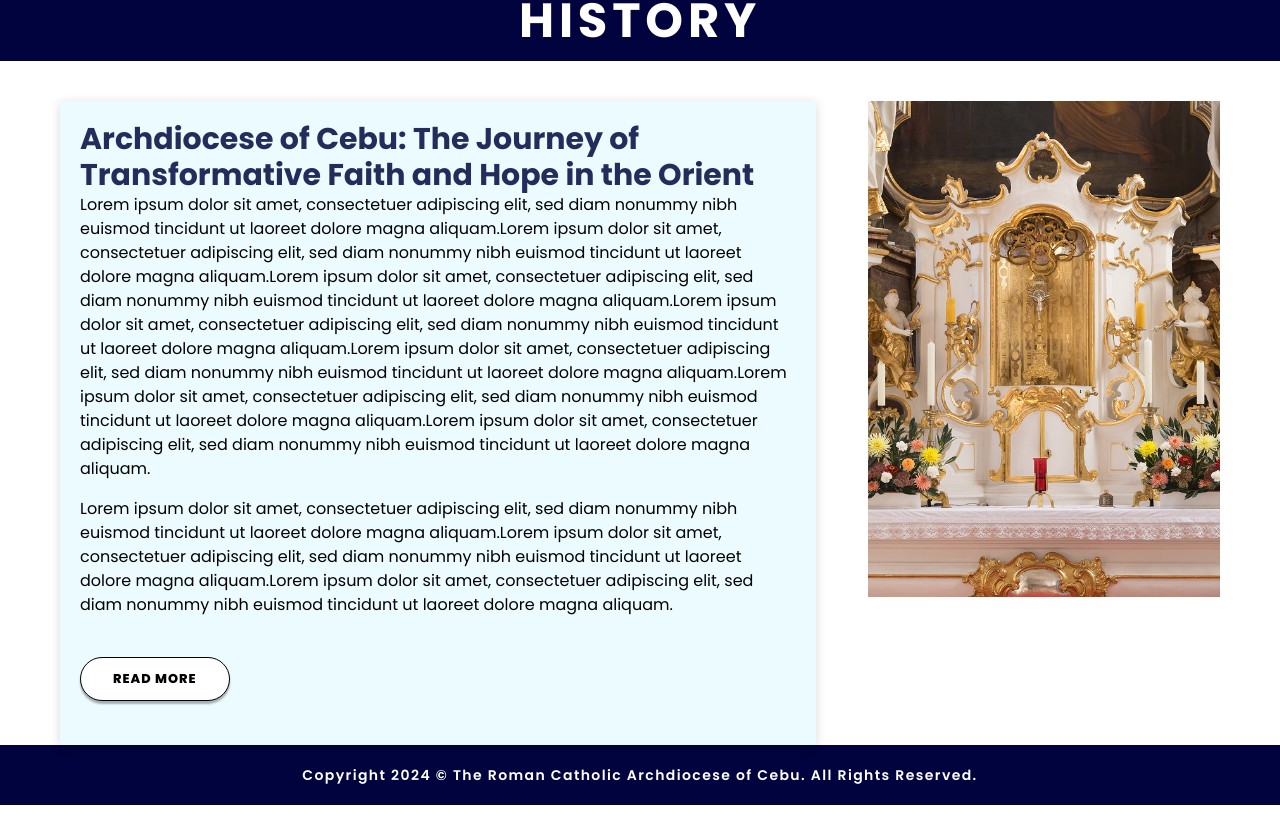
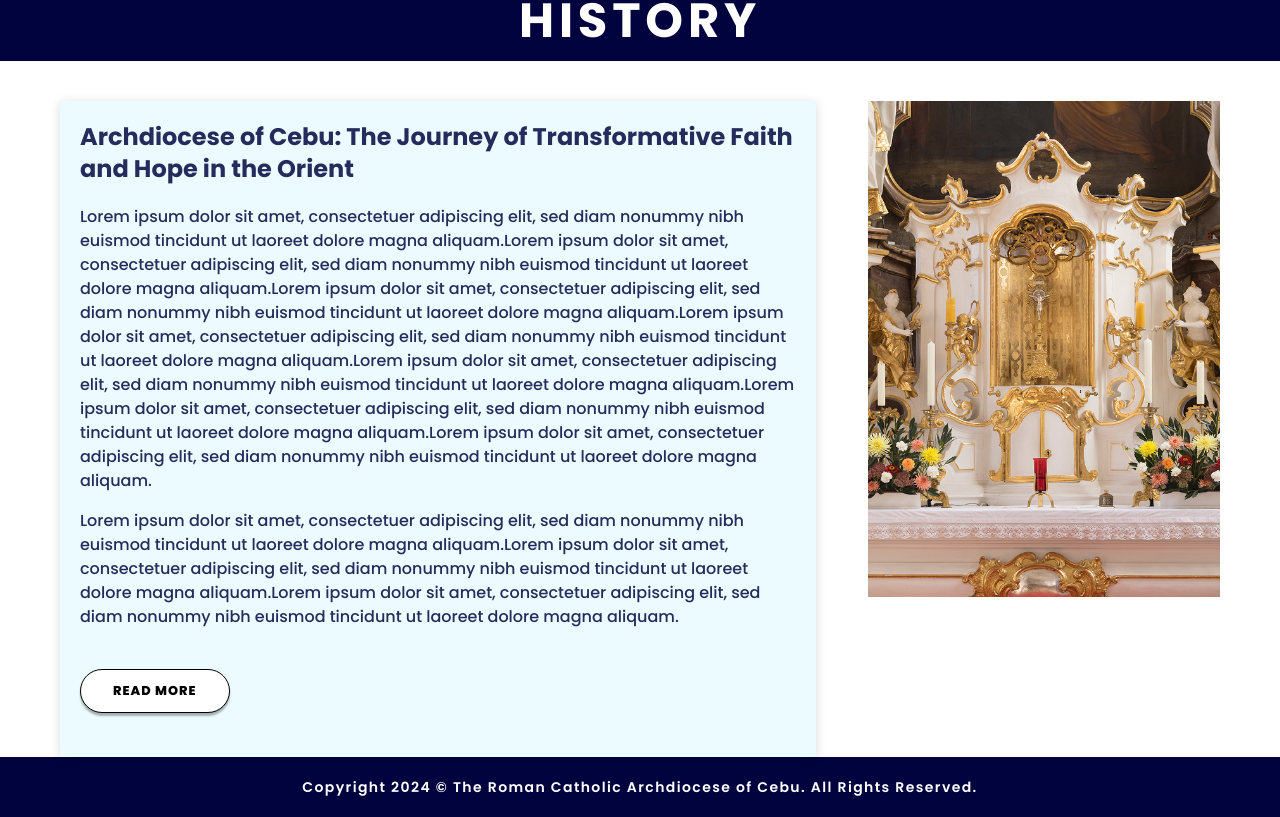
Before and after one commit to Celian4862/cadcomm, a Next.js app: page / in a window 1280 px wide. Shown: the part 819-1636 px from the top of the page. Built offline with nearby package versions, Linux system fonts and the light colour scheme.

Commit message:
Updated page.tsx
Replaced arbitrary class styles with theme variables.

Added a margin to the h3 element.

Added colour and weight to the paragraphs within "History".

```diff
--- a/app/page.tsx
+++ b/app/page.tsx
@@ -3,14 +3,14 @@ export default function Home() {
     <>
       <div className="grid grid-cols-2 items-end">
         <div className="m-20">
-          <p className="w-100 font-bold text-[#242C5B] dark:text-[#A5B4FC]">
+          <p className="text-darker-blue w-100 font-bold dark:text-[#A5B4FC]">
             Lorem ipsum dolor sit amet, consectetuer adipiscing elit, sed diam
             nonummy nibh euismod tincidunt ut laoreet dolore magna aliquam.
           </p>
           <h1 className="pt-7 text-8xl font-black">
-            <span className="text-[#0E227A]">Finally</span>
+            <span className="text-dark-blue">Finally</span>
             <br />
-            <span className="text-[#1957C4]">500 Years!</span>
+            <span className="text-blue">500 Years!</span>
           </h1>
           <button className="mt-7">learn more</button>
         </div>
@@ -21,17 +21,17 @@ export default function Home() {
         />
       </div>
       <header>
-        <h2 className="w-full bg-[#00033d] p-4 text-center text-5xl font-bold tracking-widest text-white uppercase">
+        <h2 className="bg-darkest-blue w-full p-4 text-center text-5xl font-bold tracking-widest text-white uppercase">
           History
         </h2>
       </header>
       <div className="grid grid-cols-3 gap-x-13 px-15 pt-10">
         <div className="col-span-2 bg-[#cff6ff]/40 p-5 shadow-[black_0_2px_10px]/15">
-          <h3 className="text-3xl font-bold text-[#242C5B]">
+          <h3 className="text-darker-blue mb-5 text-2xl font-bold">
             Archdiocese of Cebu: The Journey of Transformative Faith and Hope in
             the Orient
           </h3>
-          <p>
+          <p className="text-darker-blue font-medium">
             Lorem ipsum dolor sit amet, consectetuer adipiscing elit, sed diam
             nonummy nibh euismod tincidunt ut laoreet dolore magna aliquam.Lorem
             ipsum dolor sit amet, consectetuer adipiscing elit, sed diam nonummy
@@ -47,7 +47,7 @@ export default function Home() {
             sit amet, consectetuer adipiscing elit, sed diam nonummy nibh
             euismod tincidunt ut laoreet dolore magna aliquam.
           </p>
-          <p>
+          <p className="text-darker-blue font-medium">
             Lorem ipsum dolor sit amet, consectetuer adipiscing elit, sed diam
             nonummy nibh euismod tincidunt ut laoreet dolore magna aliquam.Lorem
             ipsum dolor sit amet, consectetuer adipiscing elit, sed diam nonummy
```
